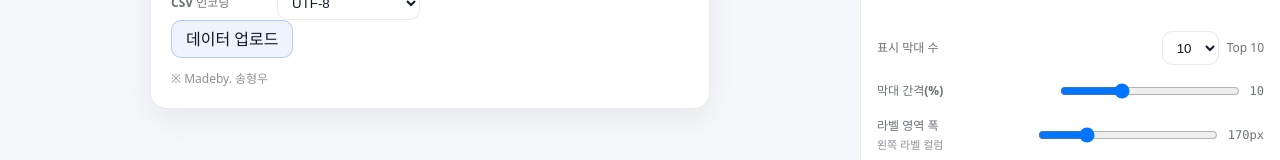
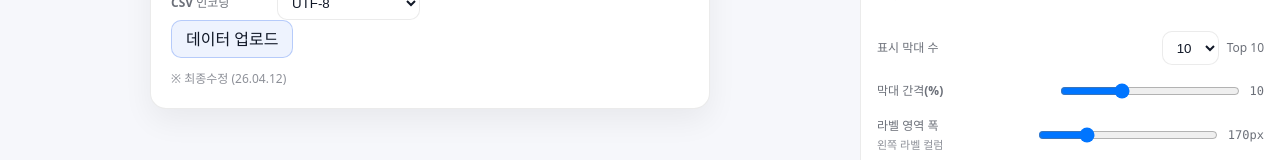
Before and after one commit to songhyeongwoo/Mac-Project, a React (Vite) app: page / in a window 1280 px wide. Shown: the part 428-588 px from the top of the page. Built offline with nearby package versions, Linux system fonts and the light colour scheme.

Commit message:
Update App.jsx

```diff
--- a/src/App.jsx
+++ b/src/App.jsx
@@ -1433,7 +1433,7 @@ export default function App() {
                 </label>
 
                 <div className="emptyHint">
-                  ※ Madeby. 송형우
+                  ※ 최종수정 (26.04.12)
                 </div>
               </div>
             </div>
```
